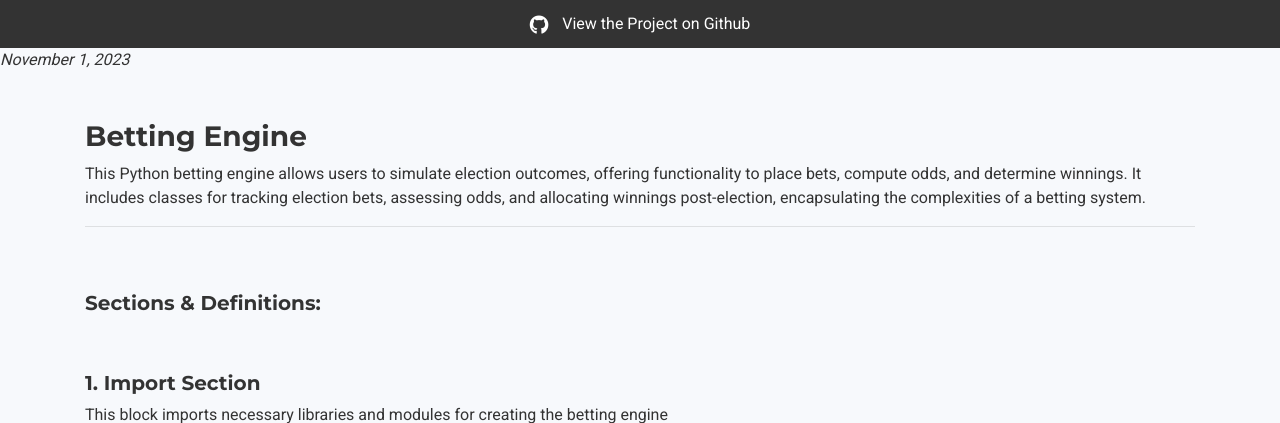
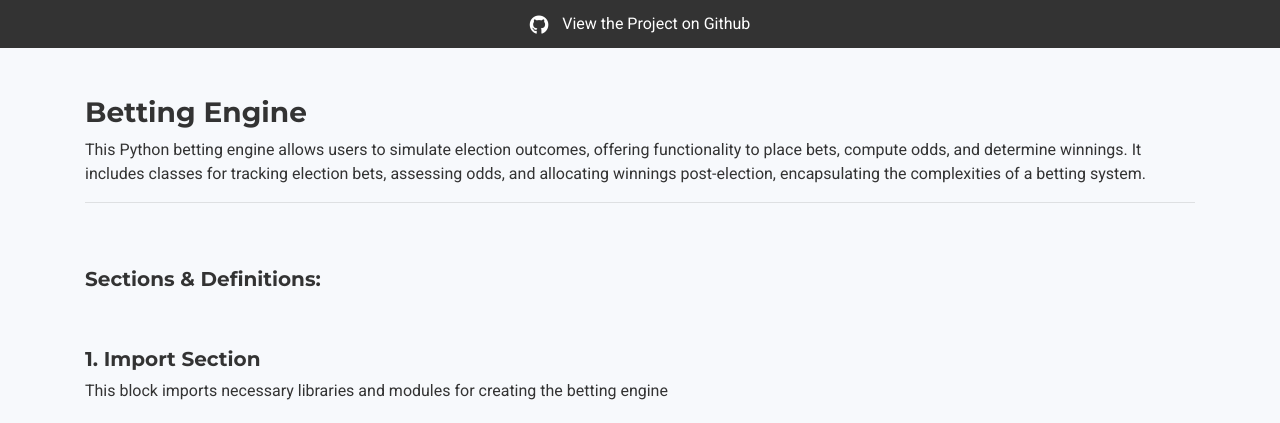
Before and after one commit to utkuyucel/portfolio-project, a Flask app: page /betting_engine in a window 1280 px wide. Shown: the part 150-573 px from the top of the page. Run offline with Flask 2, Linux system fonts and the light colour scheme; some libraries are stand-ins or nearby versions.

Commit message:
Remove date sections from betting_engine, clustering, spa, and volume_analyzer templates

```diff
--- a/portfolio/templates/betting_engine.html
+++ b/portfolio/templates/betting_engine.html
@@ -47,10 +47,6 @@
             </a>
         </div>
     </div>
-
-    <section class="date-section">
-        <p><i>November 1, 2023</i></p>
-    </section>
 
     <!-- Inside the project-->
     <section class="container my-5">
--- a/portfolio/templates/spa.html
+++ b/portfolio/templates/spa.html
@@ -49,10 +49,6 @@
             </a>
         </div>
     </div>
-
-    <section class="date-section">
-        <p><i>August 7, 2023</i></p>
-    </section>
 
     <!-- Inside the project-->
     <section class="container my-5">
--- a/portfolio/templates/volume_analyzer.html
+++ b/portfolio/templates/volume_analyzer.html
@@ -49,10 +49,6 @@
             </a>
         </div>
     </div>
-
-    <section class="date-section">
-        <p><i>October 30, 2023</i></p>
-    </section>
 
     <!-- Inside the project-->
     <section class="container my-5">
```
Also changed, not shown: portfolio/templates/clustering.html (+0 -7 lines).
